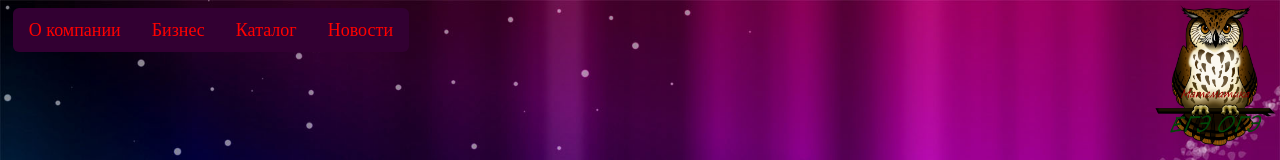
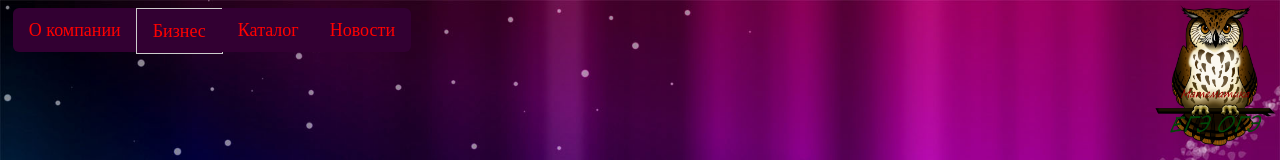
Before and after one commit to evgezoh/evgezoh.github.io, a plain HTML site: page index.html in a window 1280 px wide. Shown: the top 160 px of the page. Drawn offline with nearby package versions, Linux system fonts and the light colour scheme.

Commit message:
Update index.html

```diff
--- a/index.html
+++ b/index.html
@@ -145,7 +145,7 @@
     О компании</font></a>
   </div>
   <div class="btn-group">
-    <a id="lb2" href="pages/middle.html" class="btn btn-default btn-lg" style="background-color: rgb(50, 0, 50); border:none">
+    <a id="lb2" href="pages/middle.html" class="btn btn-default btn-lg" style="background-color: rgba(50, 0, 50, 0);">
     <font color="red" face="Segoe Print">
     Бизнес</font></a>
   </div>
```
